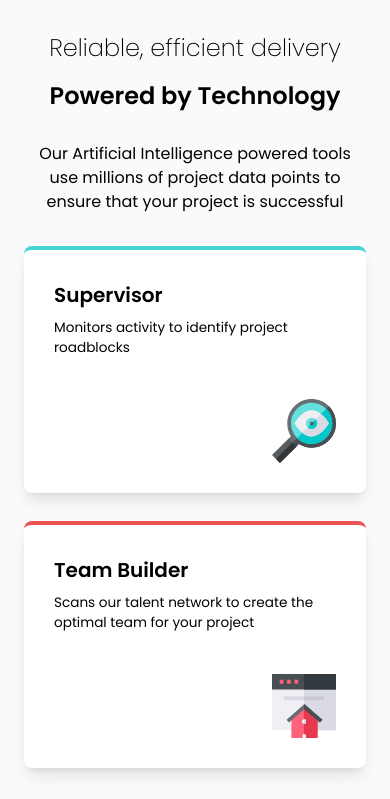
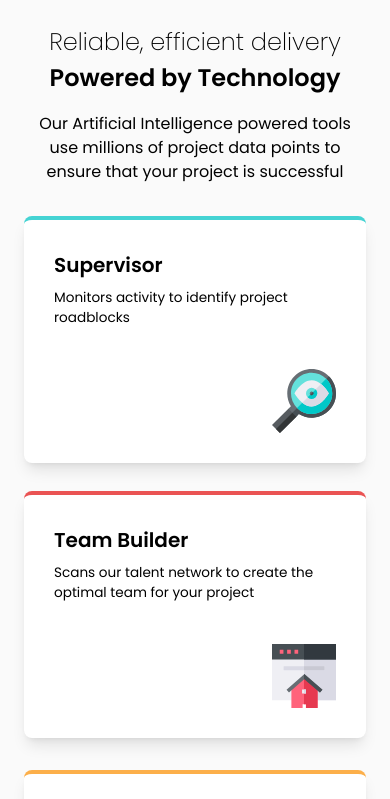
Before and after one commit to cedric-91/four-card-feature-section-main, a website: page index.html in a window 390 px wide. Shown: the top 799 px of the page. Drawn offline with Linux system fonts and the light colour scheme.

Commit message:
feat: add screenshot image and update CSS for improved layout and spacing

```diff
--- a/index.html
+++ b/index.html
@@ -20,9 +20,11 @@
 		<div class="max-w-275 w-full grid gap-8 p-6">
 			<!--grid gap-18.75-->
 			<header>
-				<hgroup class="max-w-137.5 w-full m-auto text-center grid gap-5.5">
+				<hgroup
+					class="max-w-137.5 w-full m-auto text-center grid gap-4 sm:gap-5.5"
+				>
 					<h1
-						class="text-2xl sm:text-4xl font-poppins-200 text-grey-400 leading-12"
+						class="text-2xl sm:text-4xl font-poppins-200 text-grey-400 leading-9 sm:leading-12"
 					>
 						Reliable, efficient delivery
 						<span class="font-poppins-600 text-grey-900"
```
Also changed, not shown: images/solutions/screenshot.png (added), main.css.
